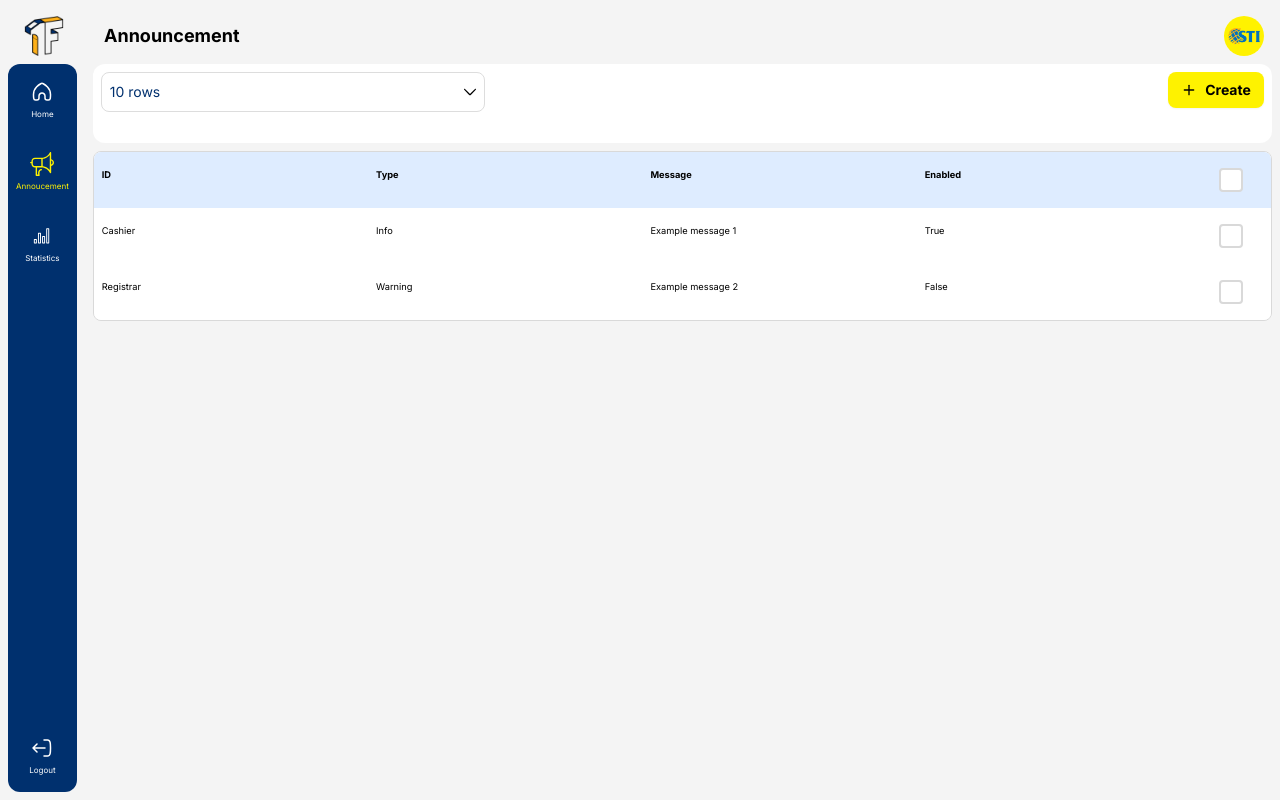
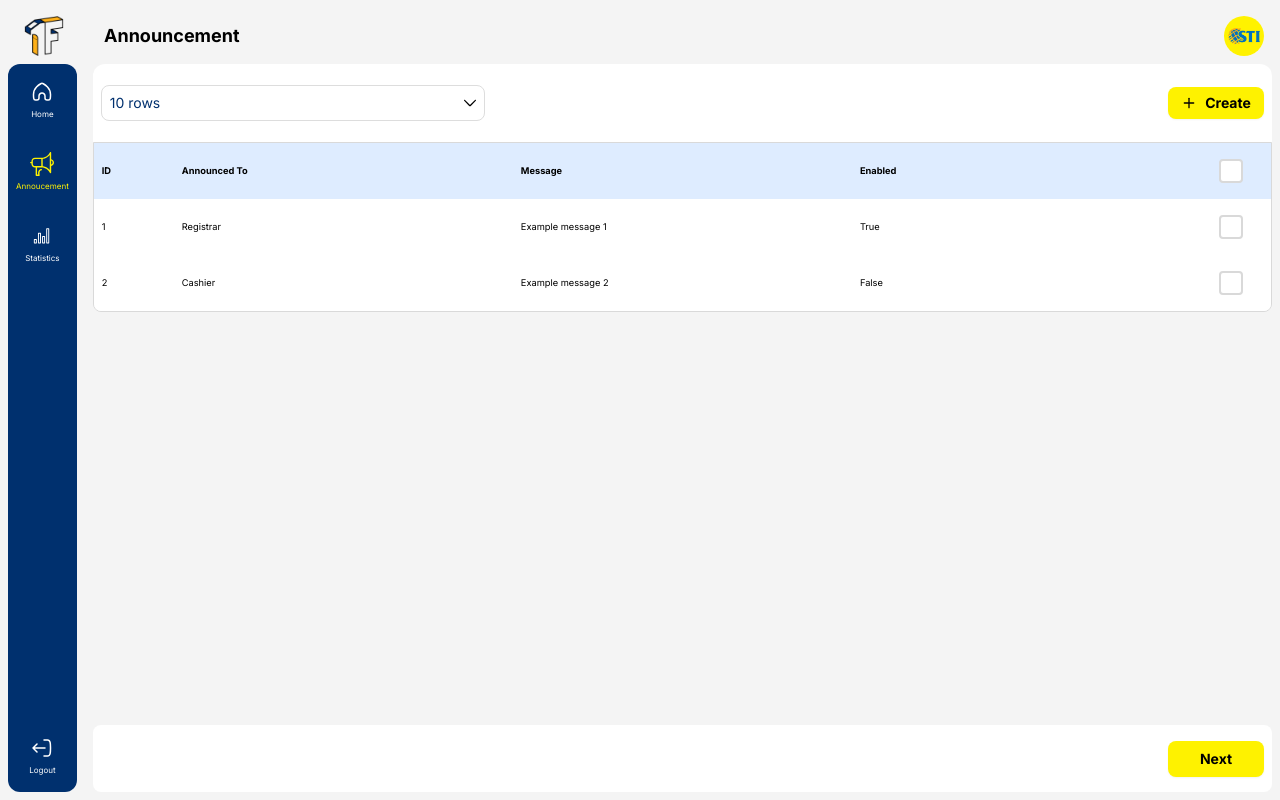
Before and after one commit to hanznikkol/oneflow-admin, a Vue app: page /announcement in a window 1280 px wide. Built offline with nearby package versions, Linux system fonts and the light colour scheme.

Commit message:
Update Changes: Table Layout and Sizing

```diff
--- a/src/components/announcement/AnnoucementContainer.vue
+++ b/src/components/announcement/AnnoucementContainer.vue
@@ -1,36 +1,34 @@
 <template>
-    <!-- Top Container (Filter Section) -->
-    <div class="w-full h-[12%] bg-pure-white rounded-xl p-2 flex flex-row justify-between items-center gap-2">
-        <!-- Dropdown -->
-        <div class="w-full h-full">
-            <DropdownBox
-                :options = "rowOptions"
-                v-model= "selectedRows"
-                size = "w-full md:w-48 lg:w-48"
-            />
-        </div>
+    <!-- Top Container (Table) -->
+    <div class="w-full h-full flex flex-col">
         <!-- Buttons -->
-        <div class="w-full h-full flex-[2] justify-end items-center">
-
+        <div class="w-full h-[12%] flex flex-col gap-2 md:gap-0 md:flex-row justify-between p-2 md:items-center bg-pure-white rounded-t-xl">
+            <div class="w-auto h-auto">
+                <DropdownBox
+                    :options = "rowOptions"
+                    v-model= "selectedRows"
+                    size = "w-full md:w-36 lg:w-36 h-9"
+                />
+            </div>
             <!-- Create/Add Item -->
             <div class="flex flex-row w-auto h-auto justify-around items-center gap-2">
                 <ButtonContainer
                     v-if = "!showActionButton"
                     text="Create"
                     textClass = "text-xs lg:text-sm font-bold"
-                    sizeClass = "w-24 h-9 px-2"
+                    sizeClass = "w-full lg:w-24 h-8 px-2"
                     buttonRadius = "rounded-lg"
                     :icon = 'IconAdd'
                 />
             </div>
 
             <!-- Selected Item -->
-            <div v-if="showActionButton" class="flex flex-row w-auto h-full justify-around items-center gap-2">
+            <div v-if="showActionButton" class="  flex flex-row w-auto h-full justify-around items-center gap-2">
                 <ButtonContainer
                     text="Delete"
                     textClass = "text-xs lg:text-sm font-bold text-white"
                     bgColorClass = "bg-custom-red hover:bg-[#9f202f]"
-                    sizeClass = "w-24 h-9 px-2"
+                    sizeClass = "w-full lg:w-24 h-8 px-2"
                     buttonRadius = "rounded-lg"
                     :icon = 'IconDelete'
                 />
@@ -38,18 +36,30 @@
                     v-if = "!isAllSelected"
                     text="Edit"
                     textClass = "text-xs lg:text-sm font-bold"
-                    sizeClass = "w-24 h-9 px-2"
+                    sizeClass = "w-full lg:w-24 h-8 px-2"
                     buttonRadius = "rounded-lg"
                     :icon = 'IconEdit'
                 />
             </div>
         </div>
-    </div>
-    <!-- Bottom Container (Tables) -->
-    <div class="w-full h-full rounded-xl">
-        <TableAnnoucement @selection:changed = "handleSelectionChanged"/>
+        <!-- Table -->
+        <div class="w-full flex-grow">
+            <TableAnnoucement @selection:changed = "handleSelectionChanged"/>
+        </div>
     </div>
 
+    <!-- Bottom Container -->
+    <div class="bg-pure-white w-full h-[10%] p-2 rounded-lg">
+        <div class="w-full h-full flex justify-end items-center">
+            <ButtonContainer
+                text="Next"
+                textClass = "text-xs lg:text-sm font-bold"
+                sizeClass = "w-24 h-9 px-2"
+                buttonRadius = "rounded-lg"
+            />
+        </div>
+
+    </div>
 </template>
 
 <script setup>
--- a/src/components/announcement/subcomponents/TableAnnoucement.vue
+++ b/src/components/announcement/subcomponents/TableAnnoucement.vue
@@ -1,21 +1,24 @@
 <template>
-    <div class="max-h-96 overflow-y-auto rounded-lg border border-gray">
+    <div class="max-h-[26rem] overflow-y-auto rounded-b-lg border border-gray">
         <table class="min-w-full bg-pure-white table-fixed">
             <!-- Header -->
             <thead class="bg-accent">
-                <tr class="flex">
+                <tr class="flex items-center">
                     <!-- Table Headers -->
-                    <th v-for="headers in header" :key="headers"
-                    class="flex-1 text-left text-[.58rem] py-4 px-2 cursor-default whitespace-nowrap"
+                    <th
+                        v-for= "(headers, index) in header"
+                        :key = "index"
+                        :class= "index === 0 ? 'w-20' : 'flex-1'"
+                        class=" text-left text-[.58rem] py-4 px-2 cursor-default whitespace-nowrap"
                     >
                         {{ headers }}
                     </th>
                     <!-- Checkbox -->
                     <th class="w-20 text-center text-sm py-4 px-2 flex items-center justify-center">
-                       <CheckboxSelector
+                        <CheckboxSelector
                             v-model:checked = "headerChecked"
                             @update:checked = "toggleSelectAll"
-                       />
+                        />
                     </th>
                 </tr>
             </thead>
@@ -24,12 +27,13 @@
             <tbody>
                 <!-- Table Row -->
                 <tr v-for="(item, index) in items" :key="index"
-                    class="flex"
+                    class="flex items-center"
                     :class="{'bg-light-accent': item.selected }"
                 >
                     <!-- Table Items -->
                     <td v-for="(header, hIndex) in header" :key="hIndex"
-                    class="flex-1 text-left text-[.58rem] px-2 py-4 cursor-default whitespace-nowrap"
+                        :class= "hIndex === 0 ? 'w-20' : 'flex-1'"
+                        class=" text-left text-[.58rem] px-2 py-4 cursor-default whitespace-nowrap"
                     >
                         {{ item[header] }}
                     </td>
@@ -51,11 +55,10 @@
 import { ref, watch } from 'vue';
 import CheckboxSelector from '../../main/subcomponents/CheckboxSelector.vue';
 
-
-const header = ref(['ID', 'Type', 'Message', 'Enabled'])
+const header = ref(['ID', 'Announced To', 'Message', 'Enabled'])
 const items = ref([
-    { ID: 'Cashier', Type: 'Info', Message: 'Example message 1', Enabled: 'True', selected: false },
-    { ID: 'Registrar', Type: 'Warning', Message: 'Example message 2', Enabled: 'False', selected: false },
+    { ID: 1, 'Announced To': 'Registrar', Message: 'Example message 1', Enabled: 'True', selected: false },
+    { ID: 2, 'Announced To': 'Cashier', Message: 'Example message 2', Enabled: 'False', selected: false },
 ])
 
 const emit = defineEmits(['selection:changed']);
--- a/src/components/main/SideBarNavigation.vue
+++ b/src/components/main/SideBarNavigation.vue
@@ -71,6 +71,7 @@ import IconStatistics from '../icons/main_icons/sidenavigation/IconStatistics.vu
 import IconLogout from '../icons/main_icons/sidenavigation/IconLogout.vue';
 
 import { useRoute } from 'vue-router';
+
 //Active State based on route link
 const route = useRoute()
 
--- a/src/components/statistics/FilterContainer.vue
+++ /dev/null
@@ -1,20 +0,0 @@
-<template>
-    <div class="w-full h-[12%] flex justify-between items-center bg-pure-white rounded-xl p-2">
-        <div class="flex-1">
-            <DropdownBox
-                :options = "rowOptions"
-                v-model= "selectedRows"
-                size = "w-full md:w-48 lg:w-48"
-            />
-        </div>
-
-    </div>
-</template>
-
-<script setup>
-import { ref } from 'vue';
-import DropdownBox from './subcomponents/DropdownBox.vue';
-
-const rowOptions = ['10 rows', '20 rows', '50 rows', '100 rows']
-const selectedRows = ref(rowOptions[0]);
-</script>
--- a/src/components/statistics/MainChartContainer.vue
+++ b/src/components/statistics/MainChartContainer.vue
@@ -1,13 +1,40 @@
 <template>
-    <div class="flex flex-[2] items-center justify-center flex-col bg-pure-white rounded-xl">
+    <!-- Top Container -->
+    <div class="w-full h-[10%] flex flex-col gap-2 md:gap-0 md:flex-row justify-between p-2 md:items-center bg-pure-white rounded-lg">
+        <!-- Dropdown and Download Buttons -->
+        <div class="w-full h-auto flex flex-row items-center gap-2">
+            <DropdownBox
+                :options = "rowOptions"
+                v-model= "selectedRows"
+                size = "w-full lg:w-36 h-9"
+            />
+            <!-- PDF -->
+            <ButtonContainer
+                text="PDF"
+                textClass = "text-xs lg:text-sm font-bold"
+                sizeClass = "w-full lg:w-24 h-8 px-2"
+                buttonRadius = "rounded-lg"
+                :icon = 'IconAdd'
+            />
+            <!-- Excel -->
+            <ButtonContainer
+                text="Excel"
+                textClass = "text-xs lg:text-sm font-bold"
+                sizeClass = "w-full lg:w-24 h-8 px-2"
+                buttonRadius = "rounded-lg"
+                :icon = 'IconAdd'
+            />
+        </div>
+    </div>
+
+    <!-- Middle Container -->
+    <div class="flex flex-1 w-full items-center justify-center flex-col ">
         <!-- Header -->
-        <div class="flex flex-col lg:flex-row flex-wrap gap-2 h-auto w-full items-center justify-between p-2">
-
+        <div class="rounded-t-lg bg-pure-white flex flex-col lg:flex-row flex-wrap gap-2 h-auto w-full items-center justify-between p-2">
             <!-- Tab Layout -->
             <TabLayout/>
-
             <!-- Header Controls -->
-            <div class="flex-col md:flex-row flex flex-1 w-full items-center justify-end gap-2">
+            <div class=" flex-col md:flex-row flex flex-1 w-full items-center justify-end gap-2">
                 <!-- Select Admin -->
                 <DropdownBox
                     icon = "IconAdmin"
@@ -36,12 +63,23 @@
                 />
 
             </div>
-
         </div>
 
-        <!-- Charts -->
-        <div class="w-full min-h-svh lg:min-h-full lg:flex-[2] ">
-            <RouterView/>
+        <!-- Table and Graphs (Tab Layout) -->
+        <RouterView/>
+    </div>
+
+    <!-- Bottom Container -->
+    <div
+        v-if = "!isGraphReportActive"
+        class="bg-pure-white w-full h-[10%] rounded-lg p-1">
+        <div class="w-full h-full flex justify-end items-center">
+            <ButtonContainer
+                text="Next"
+                textClass = "text-xs lg:text-sm font-bold"
+                sizeClass = "w-24 h-9 px-2"
+                buttonRadius = "rounded-lg"
+            />
         </div>
 
     </div>
@@ -53,28 +91,19 @@ import { RouterView } from 'vue-router';
 import { useRoute } from 'vue-router';
 
 //Components
+import ButtonContainer from '../main/subcomponents/ButtonContainer.vue';
 import TabLayout from './subcomponents/TabLayout.vue';
 import DropdownBox from './subcomponents/DropdownBox.vue';
 import InputSearch from './subcomponents/InputSearch.vue';
 
-//Icons
-import IconAdmin from '../icons/statistics_icons/IconAdmin.vue';
-
 import VueDatePicker from '@vuepic/vue-datepicker';
 import '@vuepic/vue-datepicker/dist/main.css'
 
+//Changes the Header Options
 const route = useRoute();
-
 const isGraphReportActive = computed (() => {
     return route.path === '/statistics/graphreport';
 })
-
-const listAdmission = ref([
-    'Cashier',
-    'Registrar'
-])
-
-const selectedAdmissionOption = ref('Select Admission')
 
 //Props
 const props = defineProps({
@@ -83,6 +112,18 @@ const props = defineProps({
         require: true
     }
 })
+
+//Filter Rows
+const rowOptions = ['10 rows', '20 rows', '50 rows', '100 rows']
+const selectedRows = ref(rowOptions[0]);
+
+//List of Admission
+const listAdmission = ref([
+    'Cashier',
+    'Registrar'
+])
+
+const selectedAdmissionOption = ref('Select Admission')
 
 //Date
 const selectedOption = ref('Select an option')
@@ -94,10 +135,8 @@ onMounted(() => {
     const endDate = new Date(new Date().setDate(startDate.getDate() + 7));
     selectedDate.value = [startDate, endDate];
 })
+</script>
 
-
-
-</script>
 
 <style>
 :root {
@@ -117,6 +156,4 @@ onMounted(() => {
     --dp-text-color: #00306E;
     --dp-icon-color: #000000;
 }
-
-
 </style>
--- a/src/components/statistics/subcomponents/TableLayout.vue
+++ b/src/components/statistics/subcomponents/TableLayout.vue
@@ -1,9 +1,10 @@
 <template>
-    <div class="max-h-96 overflow-y-auto rounded-lg border border-gray">
-        <table class="min-w-full bg-pure-white table-fixed">
+    <div class="w-full flex flex-col flex-1 overflow-y-auto rounded-b-lg">
+        <div class="w-full max-h-80 border border-gray rounded-b-lg">
+            <table class="min-w-full bg-pure-white table-fixed rounded-b-lg">
                 <!-- Header -->
                 <thead class="bg-accent">
-                <tr class="flex">
+                    <tr class="flex items-center" >
                         <!-- Table Headers -->
                         <th v-for="header in headers" :key="header"
                         class="flex-1 text-left text-[.58rem] py-4 px-2 cursor-default whitespace-nowrap"
@@ -16,7 +17,7 @@
                 <tbody>
                     <!-- Table Row -->
                     <tr v-for="(item, index) in items" :key="index"
-                    class="flex"
+                        class="flex items-center"
                         :class="{'bg-light-accent': index === selectedIndex, 'bg-pure-white': item.selected && index !== selectedIndex}"
                         @click="toggleRow(index)"
                     >
@@ -33,7 +34,7 @@
                 </tbody>
             </table>
         </div>
-
+    </div>
 </template>
 
 <script setup>
--- a/src/components/statistics/tabviews/CounterPerformance.vue
+++ b/src/components/statistics/tabviews/CounterPerformance.vue
@@ -1,5 +1,8 @@
 <template>
-    <TableLayout :headers = "headerCounterPerformance" :items = "itemList" />
+    <div class="w-full flex flex-grow">
+        <TableLayout :headers = "headerCounterPerformance" :items = "itemList" />
+    </div>
+
 </template>
 
 <script setup>
--- a/src/components/statistics/tabviews/CustomerJourney.vue
+++ b/src/components/statistics/tabviews/CustomerJourney.vue
@@ -1,10 +1,13 @@
 <template>
-    <TableLayout
+    <div class="w-full flex flex-grow">
+        <TableLayout
         :headers = "headerCustomerJourney"
         :items="itemList"
         status-column="Status"
         :status-classes="statusClasses"
         />
+    </div>
+
 </template>
 
 <script setup>
@@ -53,7 +56,7 @@ const itemList = ref([
 ]);
 
 const statusClasses = ref({
-    Completed: 'bg-green-400 text-black p-1 rounded w-16 h-auto flex items-start justify-center',
-    Pending: 'bg-red-400 text-black p-1 rounded w-16 h-auto flex items-start justify-center',
+    Completed: 'bg-green-400 text-black p-1 rounded w-16 h-auto flex items-center justify-center',
+    Pending: 'bg-red-400 text-black p-1 rounded w-16 h-auto flex items-center justify-center',
 });
 </script>
--- a/src/components/statistics/tabviews/GraphReport.vue
+++ b/src/components/statistics/tabviews/GraphReport.vue
@@ -1,3 +1,5 @@
 <template>
-
+    <div class="bg-accent h-full w-full flex flex-[2]">
+        <h1>hi</h1>
+    </div>
 </template>
--- a/src/components/statistics/tabviews/ServingTime.vue
+++ b/src/components/statistics/tabviews/ServingTime.vue
@@ -1,5 +1,7 @@
 <template>
-    <TableLayout :headers = "headerServingTime" :items = "itemList"/>
+    <div class="w-full flex flex-grow">
+        <TableLayout :headers = "headerServingTime" :items = "itemList"/>
+    </div>
 </template>
 
 <script setup>
--- a/src/views/Statistics.vue
+++ b/src/views/Statistics.vue
@@ -1,14 +1,10 @@
 <template>
-  <div class=" w-full min-h-screen md:min-h-full flex gap-2 flex-col">
-      <!-- Text Statistics -->
-      <FilterContainer/>
-      <!-- Graphs -->
-      <MainChartContainer :sections = "sections"/>
-  </div>
+<div class="w-full h-full flex gap-2 flex-col">
+    <MainChartContainer :sections = "sections"/>
+</div>
 
 </template>
 <script setup>
-import FilterContainer from '../components/statistics/FilterContainer.vue';
 import MainChartContainer from '../components/statistics/MainChartContainer.vue';
 import { ref } from 'vue';
 
```
Lines whose indentation alone changed are shown as unchanged.
